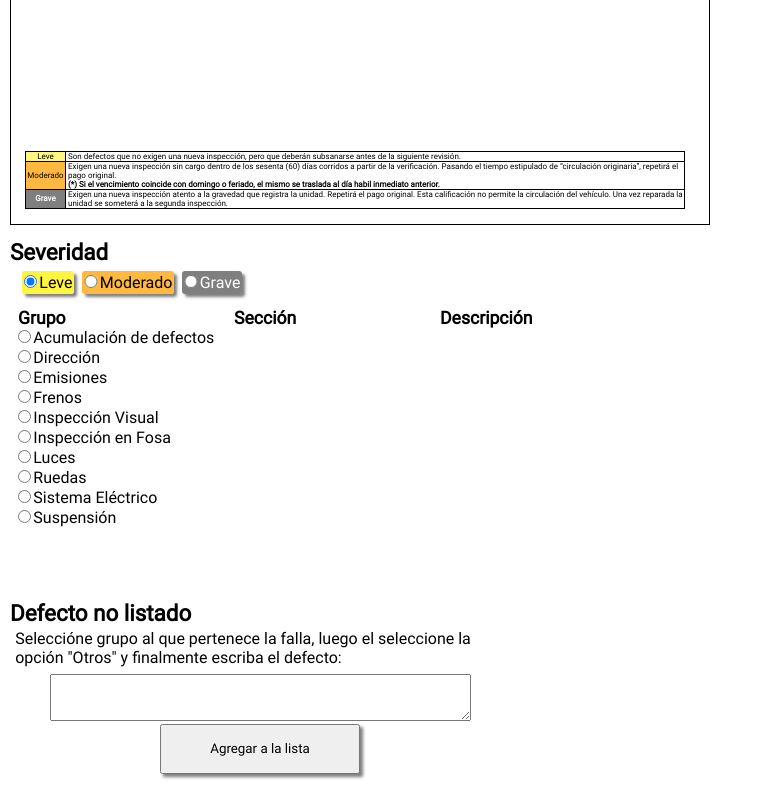
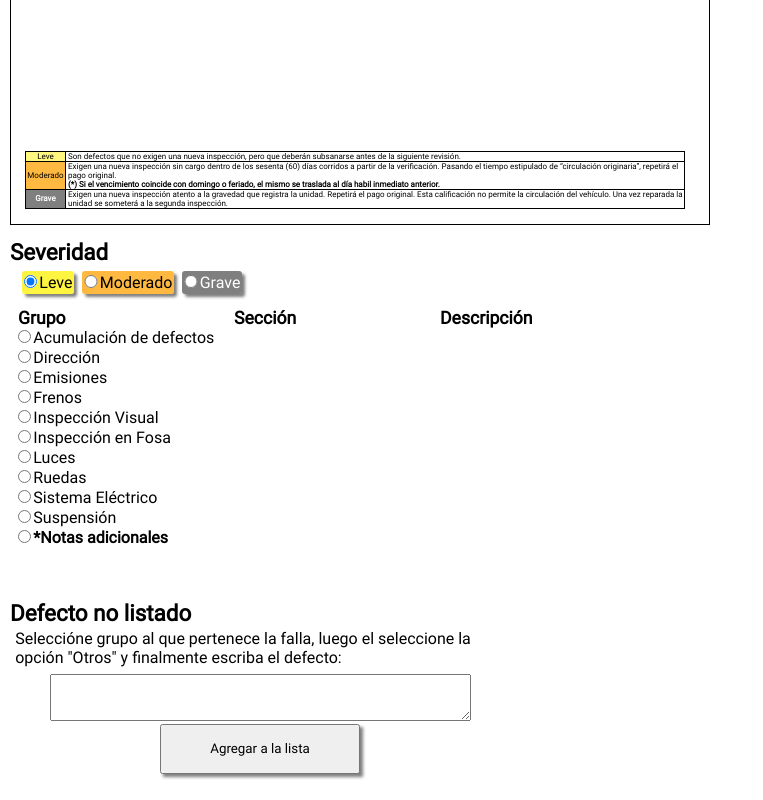
Before and after one commit to Juaniessi/buba-app, a React (Create React App) app: page / in a window 1280 px wide. Shown: the part 1116-1916 px from the top of the page, without its empty margins (0-763 px from the left). Built offline with nearby package versions, Linux system fonts and the light colour scheme.

Commit message:
added Notas adicionales feature

```diff
--- a/package.json
+++ b/package.json
@@ -14,8 +14,8 @@
 	},
 	"homepage": "http://juaniessi.github.io/buba-app",
 	"scripts": {
-		"start": "react-scripts start",
-		"build": "react-scripts build",
+		"start": "SET NODE_OPTIONS=--openssl-legacy-provider && react-scripts start",
+		"build": "SET NODE_OPTIONS=--openssl-legacy-provider && react-scripts build",
 		"test": "react-scripts test",
 		"eject": "react-scripts eject",
 		"predeploy": "npm run build",
--- a/src/components/main/DefectList.jsx
+++ b/src/components/main/DefectList.jsx
@@ -33,7 +33,7 @@ function DefectList(props) {
 	let tipoArray = tipo !== 'Moto' ? autoArray : motoArray;
 	let section = grupo.value !== '' ? tipoArray.seccion[grupo.value] : [];
 	let description =
-		seccion.value !== '' && grupo.value !== ''
+		seccion.value !== '' && grupo.value !== '' && seccion.value !== 'misc'
 			? tipoArray.descripciones[grupo.value][seccion.value] || []
 			: [];
 
@@ -53,8 +53,8 @@ function DefectList(props) {
 			grupo: grupo.label,
 			seccion: seccion.label,
 			desc: descripcion.value === 'otro' ? unlistedDef : descripcion.label,
-			sev: severidad.value,
-			Ord: severidad.order,
+			sev: seccion.label === 'Varios' ? '' : severidad.value,
+			Ord: seccion.label === 'Varios' ? 0 : severidad.order,
 		};
 
 		if (
@@ -115,7 +115,7 @@ function DefectList(props) {
 				severityColour = 'black';
 				break;
 			default:
-				severityColour = '';
+				severityColour = 'varios';
 		}
 
 		return (
@@ -207,10 +207,29 @@ function DefectList(props) {
 									{item.label}
 								</label>
 							))}
+						<label
+							className={grupo.value === 'note' ? 'radio-checked' : 'focus'}
+							htmlFor="note">
+							<input
+								type="radio"
+								name="note"
+								id="note"
+								value="note"
+								checked={grupo.value === 'note'}
+								className="rad-c"
+								onChange={() => {
+									handleGrupo({value: 'note', label: 'Notas adcionales'});
+									handleSeccion({value: 'misc', label: 'Varios'});
+									handleDescripcion({value: 'otro', label: 'Otro'});
+								}}
+							/>
+							<b>*Notas adicionales</b>
+						</label>
 					</div>
 					<div className="btn-package col-class section-c">
 						<h3>Sección</h3>
-						{section
+						{grupo.value !== 'note' ? (
+							section
 								.sort(function (a, b) {
 									if (a.label !== b.label);
 									return a.label > b.label ? 1 : -1;
@@ -233,11 +252,30 @@ function DefectList(props) {
 										/>
 										{item.label}
 									</label>
-							))}
+								))
+						) : (
+							<label
+								className={seccion.value === 'misc' ? 'radio-checked' : 'focus'}
+								htmlFor="misc">
+								<input
+									type="radio"
+									name="misc"
+									id="misc"
+									value="misc"
+									checked={seccion.value === 'misc'}
+									className="rad-c"
+									onChange={() =>
+										handleSeccion({value: 'misc', label: 'Varios'})
+									}
+								/>
+								<b>Varios</b>
+							</label>
+						)}
 					</div>
 					<div className="btn-package col-class description-c">
 						<h3>Descripción</h3>
-						{description
+						{seccion.value !== 'misc' &&
+							description
 								.sort(function (a, b) {
 									if (a.label !== b.label);
 									return a.label > b.label ? 1 : -1;
@@ -245,7 +283,9 @@ function DefectList(props) {
 								.map((item, i) => (
 									<label
 										className={
-										descripcion.value === item.value ? 'radio-checked' : 'focus'
+											descripcion.value === item.value
+												? 'radio-checked'
+												: 'focus'
 										}
 										htmlFor={item.value}
 										key={i}>
--- a/src/styles/style.css
+++ b/src/styles/style.css
@@ -235,6 +235,10 @@ td {
   background-color: rgba(81, 209, 246, 0.75);
 }
 
+.varios {
+  background-color: rgb(255, 255, 255);
+}
+
 .weightsTable {
   position: absolute;
   left: 481px;
--- a/src/styles/style.scss
+++ b/src/styles/style.scss
@@ -228,6 +228,9 @@ td {
 .Apto {
 	background-color: rgba(81, 209, 246, 0.75);
 }
+.varios {
+	background-color: rgb(255, 255, 255);
+}
 
 .weightsTable {
 	position: absolute;
```
Also changed, not shown: 1 other file (tests, documents, lock files or other folders). Lines whose indentation alone changed are shown as unchanged.
